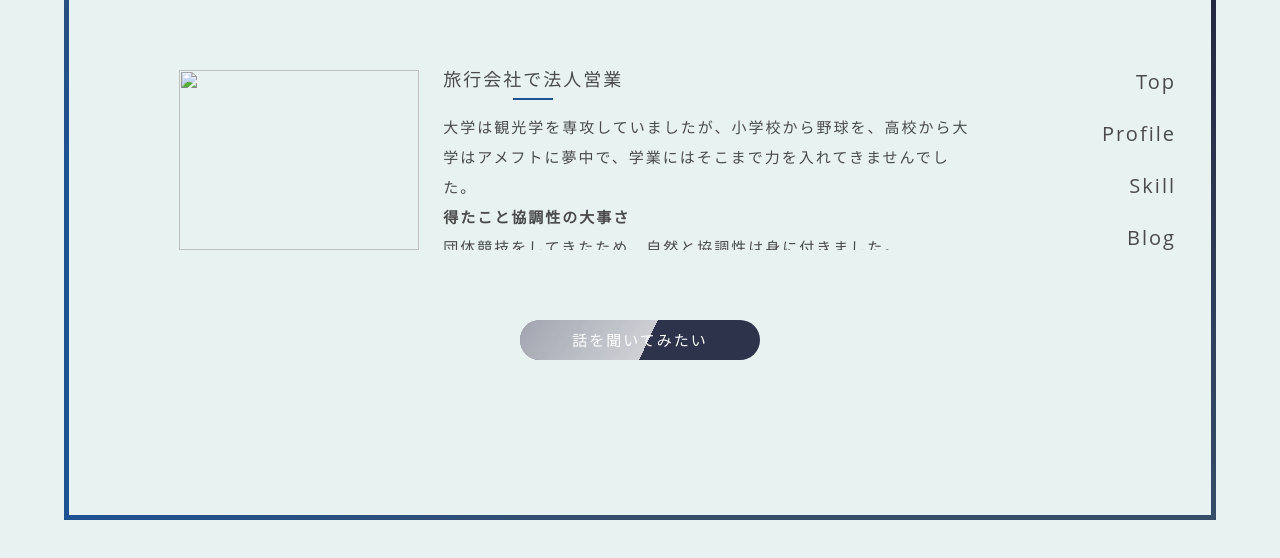
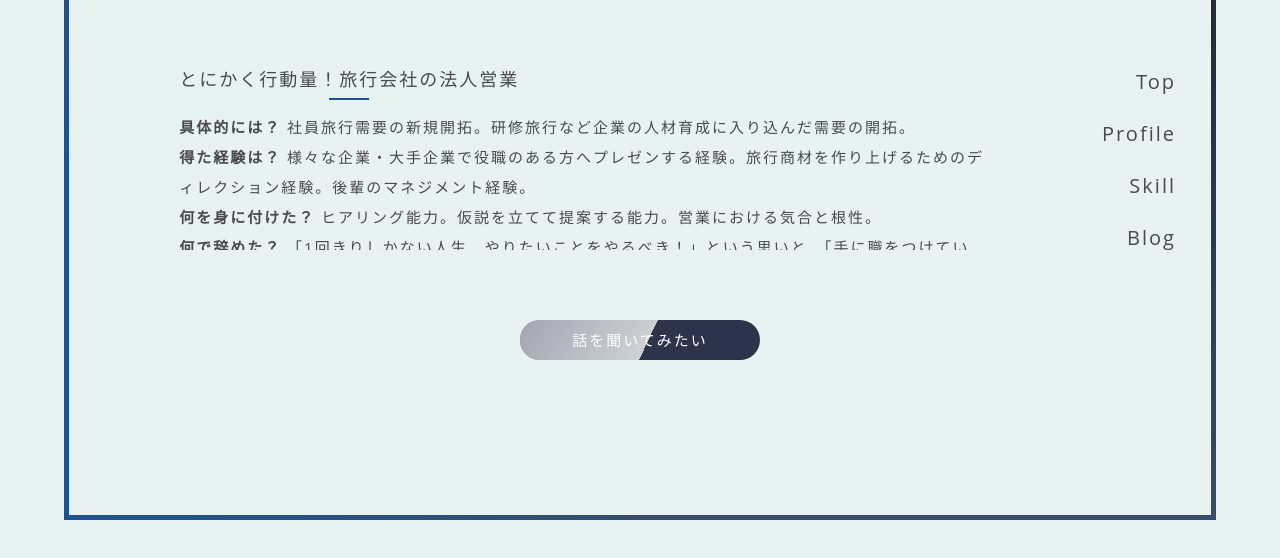
Before and after one commit to yk-port/portfolio, a website: page profile/index.html in a window 1280 px wide. Both pictures are taken after a click on the item 517 px from the left and 200 px from the top of the page. Shown: the part 240-798 px from the top of the page. Drawn offline with nearby package versions, Linux system fonts and the light colour scheme.

Commit message:
fix(profile): 画面切り替えの挙動実装

```diff
--- a/css/3-module/_profile-contents.scss
+++ b/css/3-module/_profile-contents.scss
@@ -2,8 +2,6 @@
   width: 100%;
   height: 100%;
   .panel {
-    display: none;
-    transition: display 2s ease-in-out;
     width: 100%;
     height: 100%;
     &::after {
@@ -19,11 +17,14 @@
       float: left;
     }
     &__desc {
-      width: calc(100% - 272px);
+      width: 100%;
       height: 100%;
       overflow: scroll;
       margin-right: 8px;
       float: left;
+      &--with-image {
+        width: calc(100% - 272px);
+      }
     }
     &__title {
       position: relative;
@@ -51,10 +52,3 @@
     }
   }
 }
-
-#profile-contents {
-  .is-show {
-    display: block;
-    transition: display 2s ease-in-out;
-  }
-}
--- /dev/null
+++ b/css/5-state/_panel-show.scss
@@ -0,0 +1,21 @@
+#profile-contents {
+  .panel {
+    position: absolute;
+    top: -150vh;
+    left: 0;
+    visibility: hidden;
+    opacity: 0;
+    transition: all 1s cubic-bezier(1, 0, 0, 1);
+  }
+}
+
+#profile-contents {
+  .panel.is-show {
+    position: absolute;
+    top: 0;
+    left: 0;
+    visibility: visible;
+    opacity: 1;
+    transition: all 1s cubic-bezier(1, 0, 0, 1);
+  }
+}
--- a/profile/index.html
+++ b/profile/index.html
@@ -22,8 +22,8 @@
       <nav id="nav">
         <ul class="menu">
           <li class="menu__list"><a href="../index.html" class="menu__item">Top</a></li>
-          <li class="menu__list"><a href="profile/index.html" class="menu__item">Profile</a></li>
-          <li class="menu__list"><a href="skill/index.html" class="menu__item">Skill</a></li>
+          <li class="menu__list"><a href="./index.html" class="menu__item">Profile</a></li>
+          <li class="menu__list"><a href="../skill/index.html" class="menu__item">Skill</a></li>
           <li class="menu__list"><a href="" class="menu__item">Blog</a></li>
         </ul>
       </nav><!-- END nav -->
@@ -49,10 +49,11 @@
             <div id="profile-contents">
               <div class="panel is-show">
                 <img src="../images/profile_01.jpg" alt="" class="panel__image">
-                <div class="panel__desc">
+                <div class="panel__desc panel__desc--with-image">
                   <h2 class="panel__title">自己紹介</h2>
                   <p class="panel__text"><span>年齢</span>：1985年生まれ 34歳</p>
                   <p class="panel__text"><span>出身</span>：東京都</p>
+                  <p class="panel__text"><span>性質</span>：滅多に怒らない・楽観的・凝り性・直感的に行動することがある</p>
                   <p class="panel__text"><span>趣味</span>：野球・アメフト・コーヒー</p>
                   <p class="panel__text"><span>特技</span>：ラテアート・友人の子供と仲良くなること</p>
                   <p class="panel__text"><span>できること</span>：営業・テレアポ・接客<br>webデザイン・コーディング<br>web制作ディレクション・写真撮影<br>プログラミング学習のコーチング</p>
@@ -60,13 +61,31 @@
                 </div>
               </div><!-- END panel -->
               <div class="panel">
-                <img src="" alt="" class="panel__image">
                 <div class="panel__desc">
-                  <h2 class="panel__title">旅行会社で法人営業</h2>
-                  <p class="panel__text">大学は観光学を専攻していましたが、小学校から野球を、高校から大学はアメフトに夢中で、学業にはそこまで力を入れてきませんでした。<br>
-                    <span class="panel__point">得たこと</span><span class="panel__emphasis">協調性の大事さ</span><br>
-                    団体競技をしてきたため、自然と協調性は身に付きました。<br>
-                    特にアメフトは「一人ひとりが明確に決められた役割」をすることを前提にプレーしていくので、「自分のことと同じように他のことのことも考える動く＝協調性」の大事さを体感していました。</p>
+                  <h2 class="panel__title">とにかく行動量！旅行会社の法人営業</h2>
+                  <p class="panel__text"><span>具体的には？ </span>社員旅行需要の新規開拓。研修旅行など企業の人材育成に入り込んだ需要の開拓。</p>
+                  <p class="panel__text"><span>得た経験は？ </span>様々な企業・大手企業で役職のある方へプレゼンする経験。旅行商材を作り上げるためのディレクション経験。後輩のマネジメント経験。</p>
+                  <p class="panel__text"><span>何を身に付けた？ </span>ヒアリング能力。仮説を立てて提案する能力。営業における気合と根性。</p>
+                  <p class="panel__text"><span>何で辞めた？ </span>「1回きりしかない人生、やりたいことをやるべき！」という思いと、「手に職をつけている人」への憧れから、以前から興味があったバリスタに転身したいと思ったから。</p>
+                </div>
+              </div><!-- END panel -->
+              <div class="panel">
+                <img src="../images/profile_01.jpg" alt="" class="panel__image">
+                <div class="panel__desc panel__desc--with-image">
+                  <h2 class="panel__title">閉店後のラテアート練習に没頭</h2>
+                  <p class="panel__text"><span>なにやってた？ </span>2店舗かけもちでバリスタとしてアルバイト。その後社員でストアマネージャー。</p>
+                  <p class="panel__text"><span>なぜバイト？ </span>大手のカフェチェーンでのオペレーションと、小規模でラテアートに力を入れてる店舗でバリスタとしてのスキルを身に付けたかったから。さすがにいつまでもバイトはまずいと思い社員に。</p>
+                  <p class="panel__text"><span>何を身に付けた？ </span>自己犠牲の精神。きれいにラテアートを描く能力。</p>
+                  <p class="panel__text"><span>何で辞めた？ </span>外部のweb集客セミナーに参加して、「webを通じて何かをする」ことに一気に興味が傾いたため。</p>
+                </div>
+              </div><!-- END panel -->
+              <div class="panel">
+                <div class="panel__desc">
+                  <h2 class="panel__title">仕事終わったあとでweb制作を学び始める時期</h2>
+                  <p class="panel__text"><span>仕事内容は？ </span>食べログに課金して頂いている飲食店さんに対して、エリアごと・時間帯ごと・業種業態ごとで食べログの閲覧傾向や流入キーワードを見て、レポートを元に毎月店舗に訪問して来店促進を目的とした店舗ページの改修提案をする仕事。</p>
+                  <p class="panel__text"><span>得た経験は？ </span>IT企業で新サービスのリリース時期にサービスを改善していく経験。データを見て仮説を立てて改善提案をする経験。</p>
+                  <p class="panel__text"><span>何を身に付けた？ </span>webデザインやコーディングの知識。（就業後に社内外で自己研鑽に時間を使っていたため）</p>
+                  <p class="panel__text"><span>何で辞めた？ </span>web制作・プログラミングの実経験をして技術力を付けたいと思ったため。</p>
                 </div>
               </div><!-- END panel -->
             </div>
```
Also changed, not shown: index.html (+3 -3 lines), style.css.
